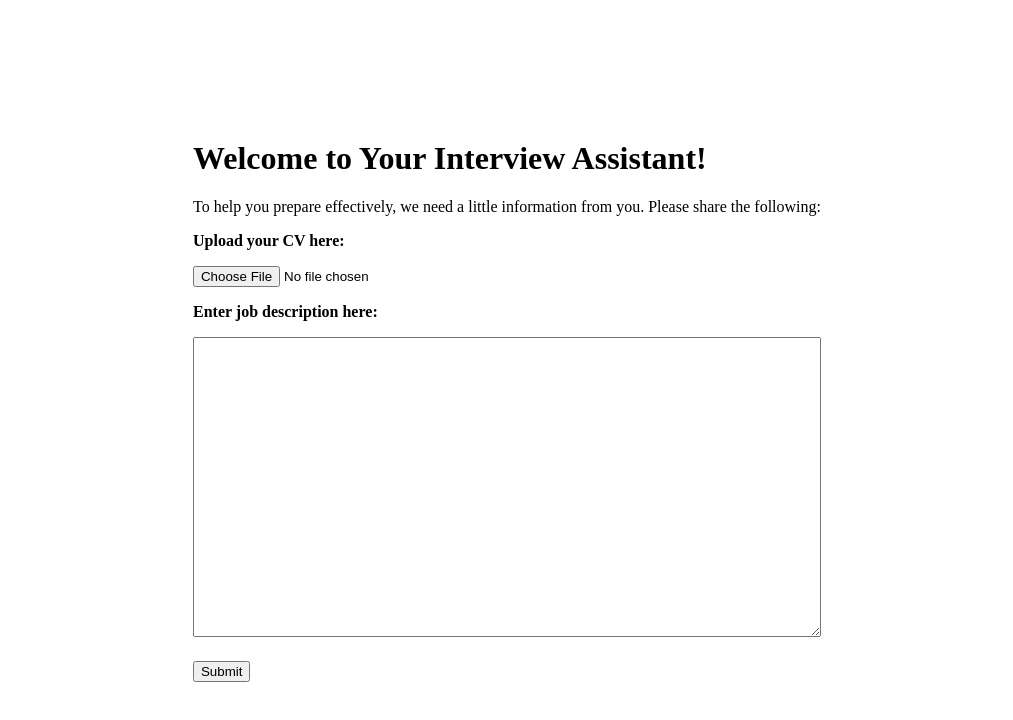
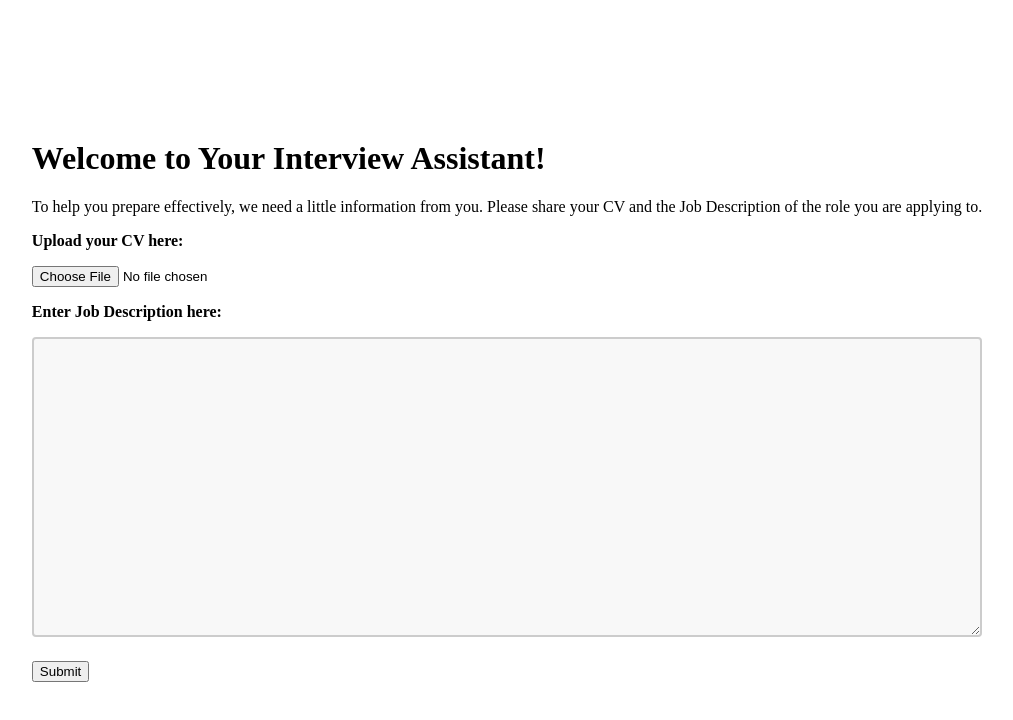
Before and after one commit to clarissdev/gpt-speech-to-text, a Next.js app in the folder web/: page /rooms/1 in a window 1280 px wide. Shown: the top 720 px of the page, without its empty margins (133-1146 px from the left). Built offline with nearby package versions, Linux system fonts and the light colour scheme; no server answers.

Commit message:
light mode

```diff
--- a/web/app/rooms/[roomName]/PageClientImpl.module.scss
+++ b/web/app/rooms/[roomName]/PageClientImpl.module.scss
@@ -9,4 +9,15 @@
 .textarea {
   width: 100%;
   min-height: 300px;
+  border: 2px solid #ccc;
+  border-radius: 4px;
+  background-color: #f8f8f8;
+  color: #333; // Dark gray color for better readability
+  // font-size: 16px; // Adjust font size for better visibility
+  // padding: 10px; // Add some padding for better text spacing
+  // resize: vertical; // Allow vertical resizing only
 }
+
+.uploadcv {
+  color: #000;
+}
--- a/web/app/rooms/[roomName]/PageClientImpl.tsx
+++ b/web/app/rooms/[roomName]/PageClientImpl.tsx
@@ -145,15 +145,14 @@ export function PageClientImpl(props: {
           onSubmit={handleUploadInfo}
           style={{ display: 'grid', placeItems: 'center', height: '100%' }}
         >
-          <div>
+          <div className={styles.uploadcv}>
             <h1>Welcome to Your Interview Assistant!</h1>
             <p>
-              To help you prepare effectively, we need a little information from you. Please share
-              the following:
+              To help you prepare effectively, we need a little information from you. Please share your CV and the Job Description of the role you are applying to.
             </p>
             <p style={{ fontWeight: '600' }}>Upload your CV here: </p>
             <input type="file" onChange={onFileChange}></input>
-            <p style={{ fontWeight: '600' }}>Enter job description here: </p>
+            <p style={{ fontWeight: '600' }}>Enter Job Description here: </p>
             <textarea
               className={styles.textarea}
               value={jobDescription}
```
